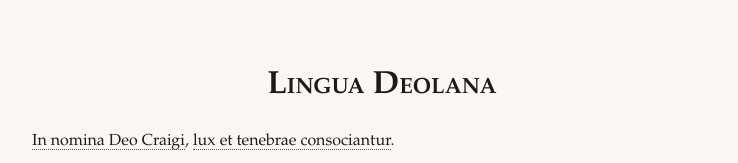
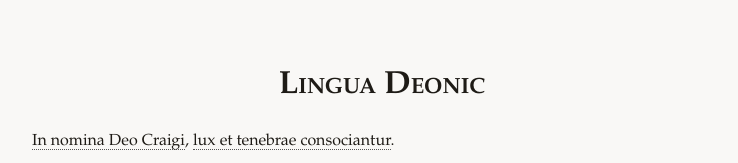
Before and after one commit to snipermansmazer-alt/deolanguage, a plain HTML site: page docs/index.html in a window 1280 px wide. Shown: the top 163 px of the page, without its empty margins (258-996 px from the left). Drawn offline with Linux system fonts and the light colour scheme.

Commit message:
Update index.html

```diff
--- a/docs/index.html
+++ b/docs/index.html
@@ -2,7 +2,7 @@
 <html lang="la-x-liturgica">
 <head>
   <meta charset="UTF-8">
-  <title>Lingua Deolana — Translator</title>
+  <title>Lingua Deonic — Translator</title>
   <style>
     body {
       font-family: 'Garamond', serif;
@@ -81,7 +81,7 @@
   </style>
 </head>
 <body>
-  <h1>Lingua Deolana</h1>
+  <h1>Lingua Deonic</h1>
   <p>
     <span class="word" data-translation="In the name of God Craig">In nomina Deo Craigi</span>,
     <span class="word" data-translation="light and darkness unite">lux et tenebrae consociantur</span>.
```
